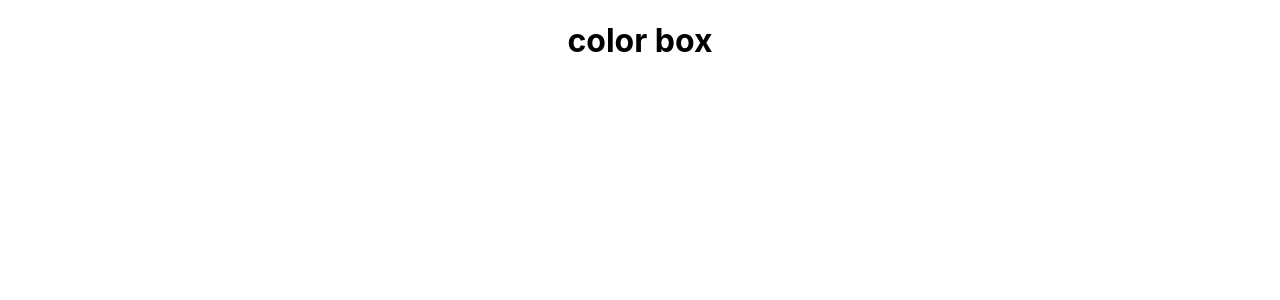
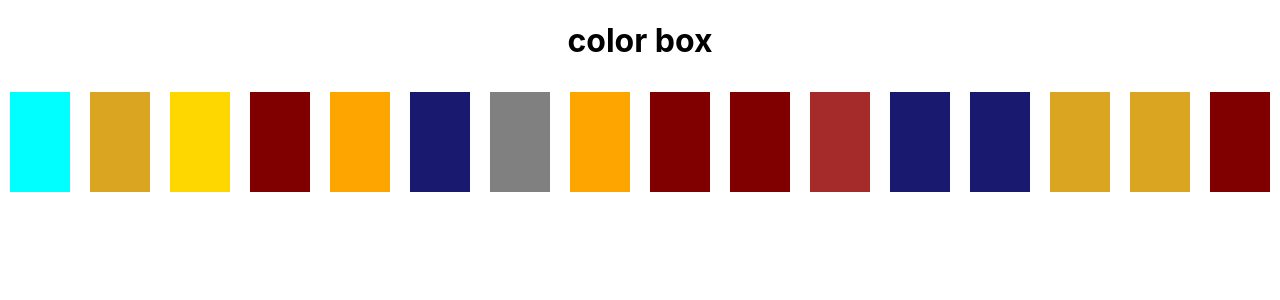
Before and after one commit to ehsansh/react-bootcamp, a React (Create React App) app: page / in a window 1280 px wide. Shown: the top 300 px of the page. Built offline with nearby package versions, Linux system fonts and the light colour scheme.

Commit message:
add box component and finish the project

```diff
--- /dev/null
+++ b/src/Box.css
@@ -0,0 +1,5 @@
+.Box {
+    width: 100px;
+    height: 100px;
+    margin: 10px;
+}
--- /dev/null
+++ b/src/Box.js
@@ -0,0 +1,17 @@
+import React, { Component } from 'react';
+import './Box.css';
+
+class Box extends Component {
+    render() {
+        return (
+            <div
+                className='Box'
+                style={{ backgroundColor: this.props.color }}
+                onClick={this.props.onChildClick}
+                id={this.props.id}
+            ></div>
+        );
+    }
+}
+
+export default Box;
--- /dev/null
+++ b/src/ColorBox.css
@@ -0,0 +1,3 @@
+.boxContainer {
+    display: flex;
+}
--- a/src/ColorBox.js
+++ b/src/ColorBox.js
@@ -1,5 +1,6 @@
 import React, { Component } from 'react';
-
+import Box from './Box';
+import './ColorBox.css';
 class ColorBox extends Component {
     static defaultProps = {
         colors: [
@@ -9,7 +10,9 @@ class ColorBox extends Component {
             'yellow',
             'blue',
             'orange',
-            'white',
+            'brown',
+            'cyan',
+            'purple',
             'black',
             'grey',
             'magenta',
@@ -26,16 +29,37 @@ class ColorBox extends Component {
                 .fill('')
                 .map(el => this.choice(this.props.colors)),
         };
+        this.clickHandler = this.clickHandler.bind(this);
     }
     choice(arr) {
-        console.log('here');
         return arr[Math.floor(Math.random() * arr.length)];
+    }
+    clickHandler(e) {
+        const id = e.target.id;
+        let newColor;
+        do {
+            newColor = this.choice(this.props.colors);
+        } while (newColor === this.state.boxColors[id]);
+        let colors = [...this.state.boxColors];
+        colors[id] = newColor;
+        this.setState({ boxColors: colors });
     }
     render() {
         return (
             <div>
                 <h1>color box</h1>
-                {}
+                <div className='boxContainer'>
+                    {this.state.boxColors.map((el, i) => {
+                        return (
+                            <Box
+                                key={i}
+                                id={i}
+                                color={el}
+                                onChildClick={this.clickHandler}
+                            />
+                        );
+                    })}
+                </div>
             </div>
         );
     }
```
